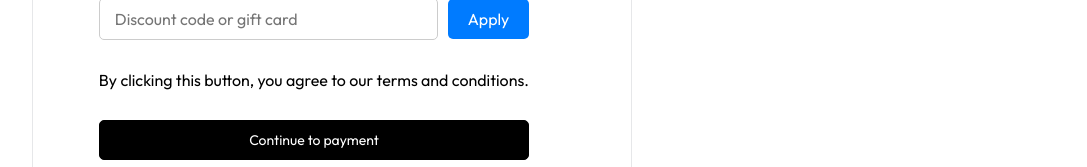
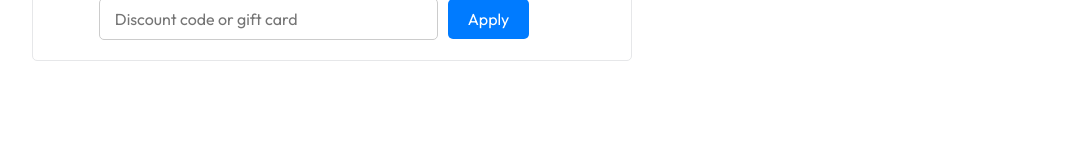
Before and after one commit to michealken30/e-comm-funiture, a React (Vite) app: page /checkout in a window 1280 px wide. Shown: the part 785-952 px from the top of the page, without its empty margins (96-1183 px from the left). Built offline with nearby package versions, Linux system fonts and the light colour scheme; no server answers.

Commit message:
improve user experience

```diff
--- a/src/components/LeftSectionCheckout/LeftCheckout.jsx
+++ b/src/components/LeftSectionCheckout/LeftCheckout.jsx
@@ -10,38 +10,37 @@ import { useGetFurniture } from "../../Api/furnituresApi";
 
 const LeftCheckout = () => {
   const { products } = useGetFurniture();
-  const { data, cartItems, total, setDeliveryAddress } =
-    useContext(StoreContext);
-  const { placeOrder, isLoading } = usePlaceOrder();
+  const { data, setDeliveryAddress } = useContext(StoreContext);
+  // const { placeOrder, isLoading } = usePlaceOrder();
 
-  const handlePlaceOrder = () => {
-    let orderItems = [];
+  // const handlePlaceOrder = () => {
+  //   let orderItems = [];
 
-    Object.entries(cartItems).map(([id, quantity]) => {
-      const product = products.find((product) => product._id === id);
+  //   Object.entries(cartItems).map(([id, quantity]) => {
+  //     const product = products.find((product) => product._id === id);
 
-      if (product && quantity > 0) {
-        let itemInfo = {
-          ...product,
-          quantity,
-        };
-        orderItems.push(itemInfo);
-      }
-    });
+  //     if (product && quantity > 0) {
+  //       let itemInfo = {
+  //         ...product,
+  //         quantity,
+  //       };
+  //       orderItems.push(itemInfo);
+  //     }
+  //   });
 
-    const orderDetails = {
-      address: {
-        street: data.street || "Ikeja Keystone block",
-        city: data.city || "Benin-City",
-        state: data.state || "Lagos",
-        country: data.country || "Nigeria",
-      },
-      items: orderItems,
-      amount: total,
-    };
+  //   const orderDetails = {
+  //     address: {
+  //       street: data.street || "Ikeja Keystone block",
+  //       city: data.city || "Benin-City",
+  //       state: data.state || "Lagos",
+  //       country: data.country || "Nigeria",
+  //     },
+  //     items: orderItems,
+  //     amount: total,
+  //   };
 
-    placeOrder(orderDetails);
-  };
+  //   placeOrder(orderDetails);
+  // };
 
   return (
     <div>
@@ -143,7 +142,7 @@ const LeftCheckout = () => {
             </button>
           </form>
 
-          <p>
+          {/* <p>
             By clicking this button, you agree to our{" "}
             <span>terms and conditions.</span>
           </p>
@@ -154,7 +153,7 @@ const LeftCheckout = () => {
             disabled={isLoading}
           >
             Continue to payment
-          </button>
+          </button> */}
         </div>
       </div>
     </div>
```
